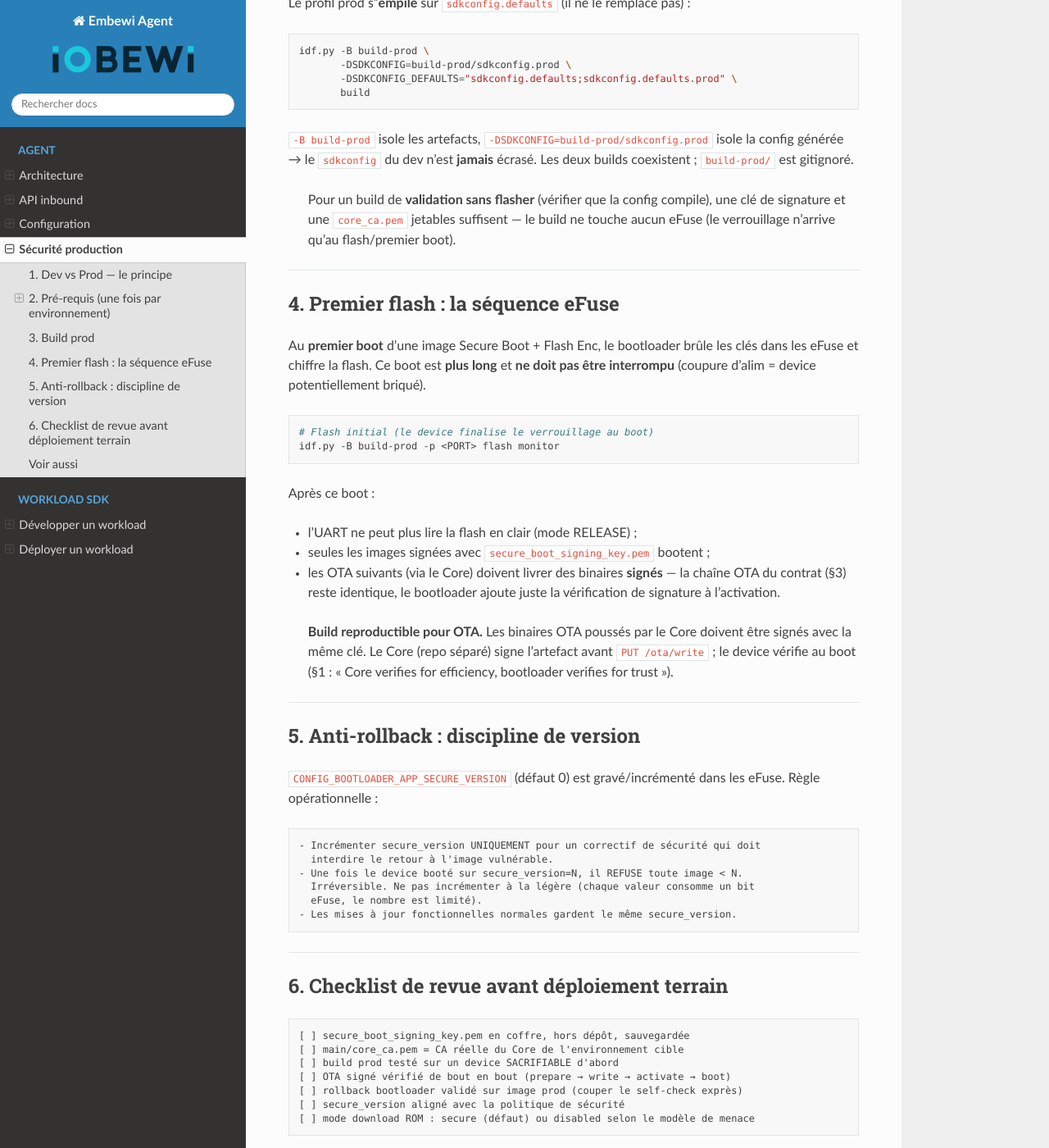
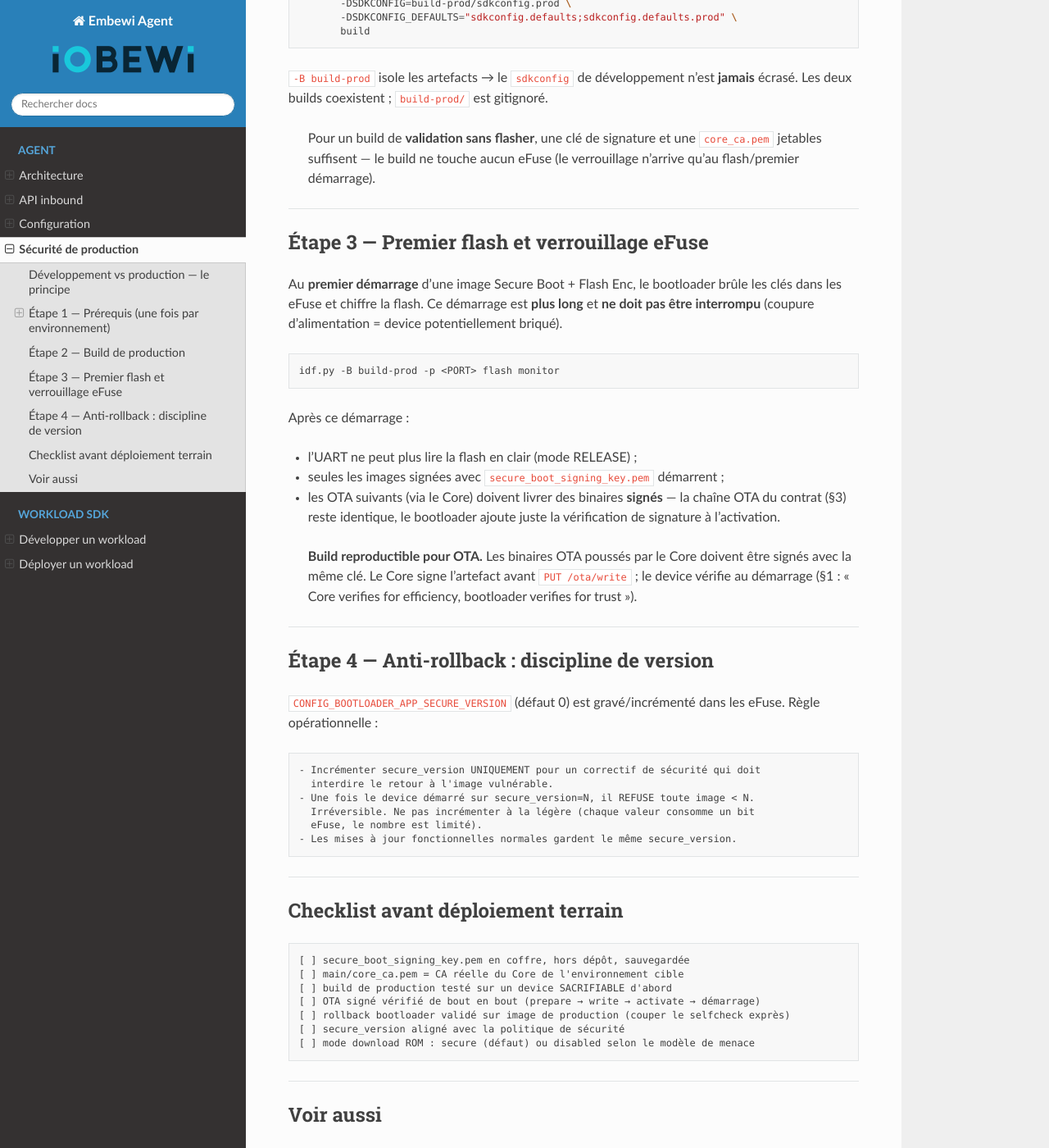
Before and after one commit to iobewi/embewi-agent-esp, a Sphinx documentation site: the page built from docs/embewi-prod-security.md, in a window 1280 px wide and 1400 px high, scrolled down 1679 px. Shown: the whole window at 82% size. Built offline with Sphinx 7.4.7 and the Read the Docs theme 3.1.0, drawn with Linux system fonts in a browser that asks for light colours; some of the changed text lies outside the part shown.

Commit message:
docs(sphinx): passe éditoriale — vocabulaire et politique linguistique
Politique établie : titres et prose en français, termes techniques
conservés en anglais (workload, build, selfcheck, heartbeat, rollback,
OTA, NVS, TLS, token, firmware).

index.md : audiences en tête de page (avant la description technique),
diagramme 'App workload' → 'Workload', toctree 'Sécurité de production'.

configuration.md : 'Config runtime' → 'Configuration runtime'.

deploy.md : 'Build dev' → 'Build de développement',
'Build prod' → 'Build de production', commentaires cohérents.

embewi-prod-security.md : restructuration en Étapes numérotées (1 à 4),
'Dev vs Prod' → 'Développement vs production', 'Build prod' →
'Build de production', 'premier boot' → 'premier démarrage',
'flux de dev' → 'flux de développement', checklist mise à jour.

architecture.md : 'self-check' → 'selfcheck' (terme technique uniforme,
cohérent avec les noms de tâche dans le code).

````diff
--- a/docs/embewi-prod-security.md
+++ b/docs/embewi-prod-security.md
@@ -1,44 +1,39 @@
-# Embewi — Durcissement sécurité production
+# Sécurité de production
 
 > Met en œuvre les exigences du contrat §1 (racine de confiance) **sans toucher
-> au flux de dev**. Tout est porté par un profil de build séparé et opt-in.
+> au flux de développement**. Tout est porté par un profil de build séparé et opt-in.
 >
-> ⚠️ **Opérations eFuse IRRÉVERSIBLES.** Lire entièrement avant le premier flash
-> prod. Une erreur ici brique définitivement la capacité à reflasher/déboguer le
-> device. **Tester d'abord sur un device sacrifiable.**
+> ⚠️ **Opérations eFuse IRRÉVERSIBLES.** Lire entièrement avant le premier flash.
+> Une erreur ici brique définitivement la capacité à reflasher/déboguer le device.
+> **Tester d'abord sur un device sacrifiable.**
 
 ---
 
-## 1. Dev vs Prod — le principe
+## Développement vs production — le principe
 
-| | Dev (défaut) | Prod (`sdkconfig.defaults.prod`) |
+| | Développement (défaut) | Production (`sdkconfig.defaults.prod`) |
 |---|---|---|
 | Secure Boot v2 | ❌ off | ✅ bootloader refuse les images non signées |
-| Flash encryption | ❌ off | ✅ flash chiffrée (mode RELEASE) |
-| Anti-rollback | ❌ off | ✅ downgrade sécu bloqué (eFuse) |
+| Chiffrement flash | ❌ off | ✅ flash chiffrée (mode RELEASE) |
+| Anti-rollback | ❌ off | ✅ downgrade sécurité bloqué (eFuse) |
 | Mode download ROM | ouvert | secure DL mode |
 | Chiffrement NVS | ❌ off | ✅ schéma flash-enc (partition `nvs_keys`) |
-| Vérif cert du Core (sortant) | ❌ skip | ✅ CA embarquée (`CONFIG_EMBEWI_VERIFY_CORE_CERT`) |
+| Vérification cert du Core (sortant) | ❌ skip | ✅ CA embarquée (`CONFIG_EMBEWI_VERIFY_CORE_CERT`) |
 | Reflash libre | ✅ | ❌ (par design) |
 
-Le dev reste rapide et reflashable. La sécurité ne s'active que via le profil
-prod, jamais par défaut.
+Le développement reste rapide et reflashable. La sécurité ne s'active que via
+le profil de production, jamais par défaut.
 
-> **Statut : profil prod build-validé.** Un build complet a confirmé que tout
-> l'empilement compile et signe (bootloader Secure Boot v2 inclus). Deux bugs de
-> config ont été corrigés au passage : (1) la table de partitions chevauchait à
-> `CONFIG_PARTITION_TABLE_OFFSET=0x10000` → offsets désormais auto-placés
-> (`partitions_4mb.csv`) ; (2) le chiffrement NVS sélectionnait le schéma HMAC
-> (eFuse key id invalide sur C3) → forcé sur le schéma flash-encryption
-> (`CONFIG_NVS_SEC_KEY_PROTECT_USING_FLASH_ENC` + partition `nvs_keys`). **Reste
-> à valider sur silicium** : le burn eFuse au premier flash (non testable hors
-> hardware).
+> **Statut : profil de production build-validé.** Un build complet a confirmé
+> que tout l'empilement compile et signe (bootloader Secure Boot v2 inclus).
+> **Reste à valider sur silicium** : le burn eFuse au premier flash (non testable
+> hors hardware).
 
 ---
 
-## 2. Pré-requis (une fois par environnement)
+## Étape 1 — Prérequis (une fois par environnement)
 
-### 2a. Clé de signature Secure Boot (SECRET — jamais dans le dépôt)
+### Clé de signature Secure Boot (secrète — jamais dans le dépôt)
 
 ```bash
 idf.py secure-generate-signing-key --version 2 --scheme rsa3072 \
@@ -62,14 +57,14 @@ cp <votre-core-ca>.pem main/core_ca.pem
 
 - Ce n'est **pas** un secret (cert public), mais il est **spécifique à
   l'environnement** → gardé hors dépôt (`.gitignore` `*.pem`).
-- Absent au build prod → le build **échoue clairement** (volontaire : pas
-  d'embarquement d'une CA silencieusement fausse).
+- Absent au build de production → le build **échoue clairement** (volontaire :
+  pas d'embarquement d'une CA silencieusement fausse).
 
 ---
 
-## 3. Build prod
+## Étape 2 — Build de production
 
-Le profil prod s'**empile** sur `sdkconfig.defaults` (il ne le remplace pas) :
+Le profil de production s'**empile** sur `sdkconfig.defaults` (il ne le remplace pas) :
 
 ```bash
 idf.py -B build-prod \
@@ -78,42 +73,41 @@ idf.py -B build-prod \
        build
 ```
 
-`-B build-prod` isole les artefacts, `-DSDKCONFIG=build-prod/sdkconfig.prod`
-isole la config générée → le `sdkconfig` du dev n'est **jamais** écrasé. Les deux
-builds coexistent ; `build-prod/` est gitignoré.
+`-B build-prod` isole les artefacts → le `sdkconfig` de développement n'est
+**jamais** écrasé. Les deux builds coexistent ; `build-prod/` est gitignoré.
 
-> Pour un build de **validation sans flasher** (vérifier que la config compile),
-> une clé de signature et une `core_ca.pem` jetables suffisent — le build ne
-> touche aucun eFuse (le verrouillage n'arrive qu'au flash/premier boot).
+> Pour un build de **validation sans flasher**, une clé de signature et une
+> `core_ca.pem` jetables suffisent — le build ne touche aucun eFuse (le
+> verrouillage n'arrive qu'au flash/premier démarrage).
 
 ---
 
-## 4. Premier flash : la séquence eFuse
+## Étape 3 — Premier flash et verrouillage eFuse
 
-Au **premier boot** d'une image Secure Boot + Flash Enc, le bootloader brûle les
-clés dans les eFuse et chiffre la flash. Ce boot est **plus long** et **ne doit
-pas être interrompu** (coupure d'alim = device potentiellement briqué).
+Au **premier démarrage** d'une image Secure Boot + Flash Enc, le bootloader brûle
+les clés dans les eFuse et chiffre la flash. Ce démarrage est **plus long** et
+**ne doit pas être interrompu** (coupure d'alimentation = device potentiellement
+briqué).
 
 ```bash
-# Flash initial (le device finalise le verrouillage au boot)
 idf.py -B build-prod -p <PORT> flash monitor
 ```
 
-Après ce boot :
+Après ce démarrage :
 - l'UART ne peut plus lire la flash en clair (mode RELEASE) ;
-- seules les images signées avec `secure_boot_signing_key.pem` bootent ;
+- seules les images signées avec `secure_boot_signing_key.pem` démarrent ;
 - les OTA suivants (via le Core) doivent livrer des binaires **signés** — la
   chaîne OTA du contrat (§3) reste identique, le bootloader ajoute juste la
   vérification de signature à l'activation.
 
 > **Build reproductible pour OTA.** Les binaires OTA poussés par le Core doivent
-> être signés avec la même clé. Le Core (repo séparé) signe l'artefact avant
-> `PUT /ota/write` ; le device vérifie au boot (§1 : « Core verifies for
-> efficiency, bootloader verifies for trust »).
+> être signés avec la même clé. Le Core signe l'artefact avant `PUT /ota/write` ;
+> le device vérifie au démarrage (§1 : « Core verifies for efficiency, bootloader
+> verifies for trust »).
 
 ---
 
-## 5. Anti-rollback : discipline de version
+## Étape 4 — Anti-rollback : discipline de version
 
 `CONFIG_BOOTLOADER_APP_SECURE_VERSION` (défaut 0) est gravé/incrémenté dans les
 eFuse. Règle opérationnelle :
@@ -121,7 +115,7 @@ eFuse. Règle opérationnelle :
 ```text
 - Incrémenter secure_version UNIQUEMENT pour un correctif de sécurité qui doit
   interdire le retour à l'image vulnérable.
-- Une fois le device booté sur secure_version=N, il REFUSE toute image < N.
+- Une fois le device démarré sur secure_version=N, il REFUSE toute image < N.
   Irréversible. Ne pas incrémenter à la légère (chaque valeur consomme un bit
   eFuse, le nombre est limité).
 - Les mises à jour fonctionnelles normales gardent le même secure_version.
@@ -129,14 +123,14 @@ eFuse. Règle opérationnelle :
 
 ---
 
-## 6. Checklist de revue avant déploiement terrain
+## Checklist avant déploiement terrain
 
 ```text
 [ ] secure_boot_signing_key.pem en coffre, hors dépôt, sauvegardée
 [ ] main/core_ca.pem = CA réelle du Core de l'environnement cible
-[ ] build prod testé sur un device SACRIFIABLE d'abord
-[ ] OTA signé vérifié de bout en bout (prepare → write → activate → boot)
-[ ] rollback bootloader validé sur image prod (couper le self-check exprès)
+[ ] build de production testé sur un device SACRIFIABLE d'abord
+[ ] OTA signé vérifié de bout en bout (prepare → write → activate → démarrage)
+[ ] rollback bootloader validé sur image de production (couper le selfcheck exprès)
 [ ] secure_version aligné avec la politique de sécurité
 [ ] mode download ROM : secure (défaut) ou disabled selon le modèle de menace
 ```
````
Also changed, not shown: other parts of docs/embewi-prod-security.md (+1 -1 lines), docs/architecture.md (+3 -3 lines), docs/configuration.md (+1 -1 lines), docs/deploy.md (+5 -5 lines), docs/index.md (+17 -18 lines).
